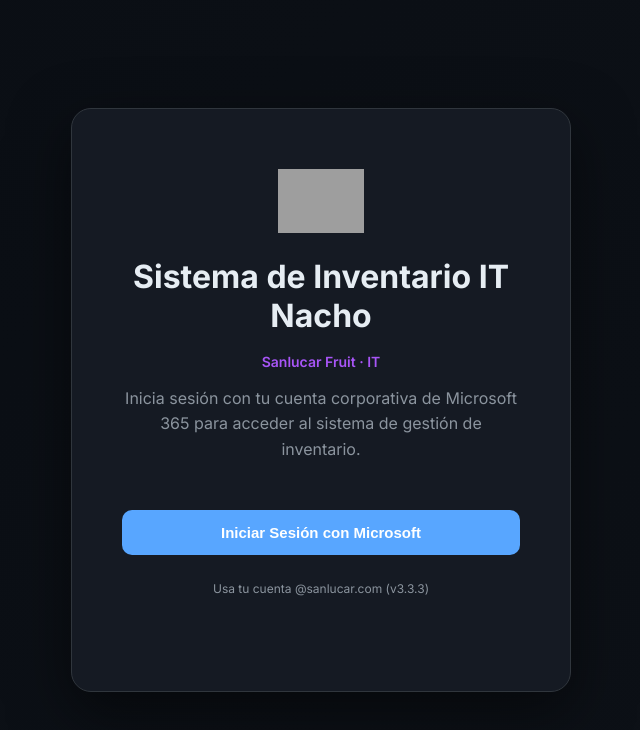
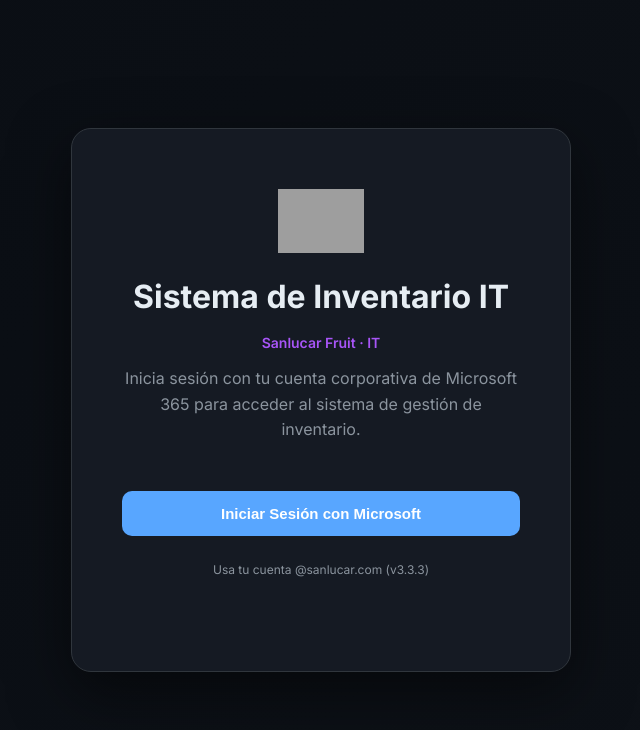
Before and after one commit to SistemasSanlucar/inventario-it, a React (Vite) app: page /#/ in a window 1280 px wide. Shown: the top 730 px of the page, without its empty margins (319-959 px from the left). Built offline with nearby package versions, Linux system fonts and the light colour scheme; no server answers; grey boxes are pictures that could not be loaded.

Commit message:
Eliminado Nacho del titulo

```diff
--- a/src/i18n/en.ts
+++ b/src/i18n/en.ts
@@ -1,5 +1,5 @@
 export const en = {
-  appTitle: 'IT Inventory System Nacho',
+  appTitle: 'IT Inventory System',
   login: 'Sign in with Microsoft', loginIng: 'Signing in...',
   loginDesc: 'Sign in with your Microsoft 365 corporate account to access the inventory management system.',
   loginNote: 'Use your @sanlucar.com account',
--- a/src/i18n/es.ts
+++ b/src/i18n/es.ts
@@ -1,5 +1,5 @@
 export const es = {
-  appTitle: 'Sistema de Inventario IT Nacho',
+  appTitle: 'Sistema de Inventario IT',
   login: 'Iniciar Sesión con Microsoft', loginIng: 'Iniciando...',
   loginDesc: 'Inicia sesión con tu cuenta corporativa de Microsoft 365 para acceder al sistema de gestión de inventario.',
   loginNote: 'Usa tu cuenta @sanlucar.com',
```
